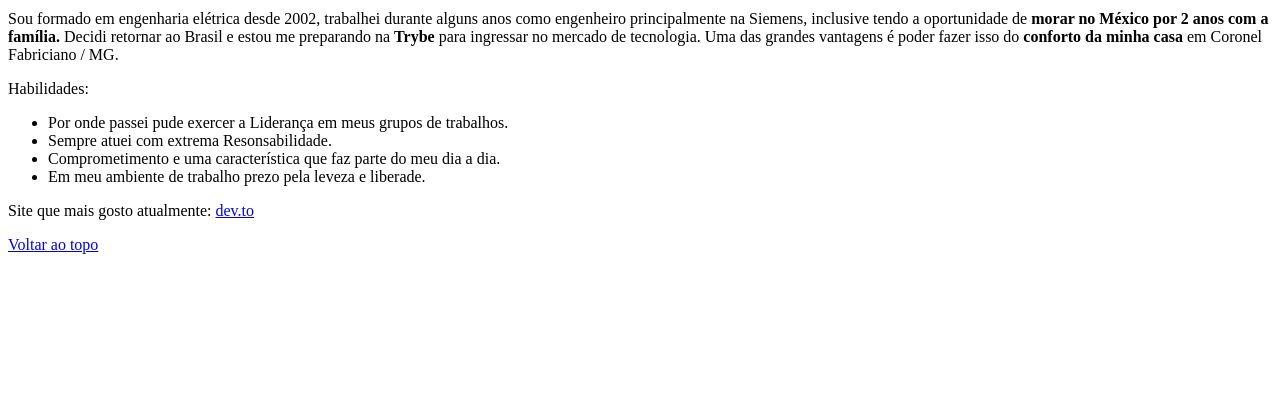
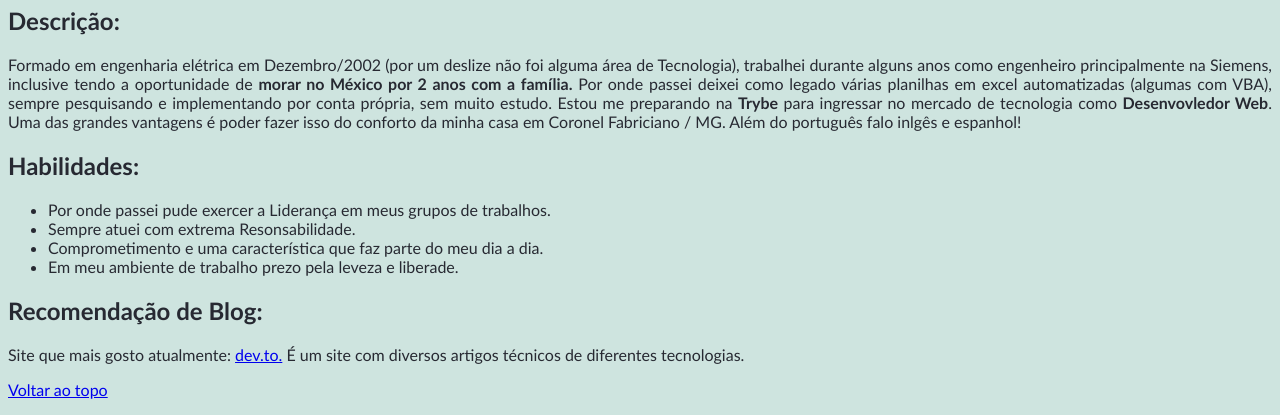
Before and after one commit to paolofullone/paolofullone.github.io, a plain HTML site: page index.html in a window 1280 px wide. Shown: the part 683-1098 px from the top of the page. Before the commit the page ends 953 px from the top, so only its background shows below. Drawn offline with Linux system fonts and the light colour scheme.

Commit message:
descrição complementadada e css aplicado.

```diff
--- a/index.html
+++ b/index.html
@@ -11,6 +11,29 @@
     <meta name="description" content="" />
     <meta name="viewport" content="width=device-width, initial-scale=1" />
     <link rel="stylesheet" href="" />
+    <style>
+      #nome {
+        font-family: fantasy;
+        text-align: center;
+      }
+
+      .center {
+        display: block;
+        margin-left: auto;
+        margin-right: auto;
+      }
+
+      body {
+        font-family:'Gill Sans', 'Gill Sans MT', Calibri, 'Trebuchet MS', sans-serif;
+        background-color: hsla(167, 29%, 85%, 1);
+        color: #272932;
+      }
+
+      p {
+        text-align: justify;
+      }
+    </style>
+    </head>
   </head>
   <body>
     <!--[if lt IE 7]>
@@ -29,27 +52,26 @@
       <br />
     </ul>
     <h1 id="nome">Paolo Enrico Iacono Fullone</h1>
-    <img src="images/paolo.jpeg" alt="Foto de Paolo" width="250" />
-    <br />
-    <p id="linkedin">
+    <img src="images/paolo.jpeg" alt="Foto de Paolo" width="250" class="center" />
+    <h2>Redes Sociais:</h2>
+    <p id="social-media">
+      <img src="images/linkedin.png" width="20">
       <a href="https://linkedin.com/in/paolofullone/" target="_blank"
         >Linkedin</a
-      >
-    </p>
-    <p>
+      > /
+      <img src="images/github.png" width="20">
       <a href="https://www.github.com/paolofullone" target="_blank">Github</a>
     </p>
-    <p>Descrição:</p>
+
+    <h2>Descrição:</h2>
     <p id="descricao">
-      Sou formado em engenharia elétrica desde 2002, trabalhei durante alguns
+      Formado em engenharia elétrica em Dezembro/2002 (por um deslize não foi alguma área de Tecnologia), trabalhei durante alguns
       anos como engenheiro principalmente na Siemens, inclusive tendo a
       oportunidade de
-      <strong>morar no México por 2 anos com a família.</strong> Decidi retornar
-      ao Brasil e estou me preparando na <strong>Trybe</strong> para ingressar
-      no mercado de tecnologia. Uma das grandes vantagens é poder fazer isso do
-      <strong>conforto da minha casa</strong> em Coronel Fabriciano / MG.
+      <strong>morar no México por 2 anos com a família.</strong> Por onde passei deixei como legado várias planilhas em excel automatizadas (algumas com VBA), sempre pesquisando e implementando por conta própria, sem muito estudo. Estou me preparando na <strong>Trybe</strong> para ingressar
+      no mercado de tecnologia como <strong>Desenvovledor Web</strong>. Uma das grandes vantagens é poder fazer isso do conforto da minha casa em Coronel Fabriciano / MG. Além do português falo inlgês e espanhol!
     </p>
-    <p id="habilidades">Habilidades:</p>
+    <h2 id="habilidades">Habilidades:</h2>
     <ul>
       <li>
         Por onde passei pude exercer a Liderança em meus grupos de trabalhos.
@@ -60,9 +82,11 @@
       </li>
       <li>Em meu ambiente de trabalho prezo pela leveza e liberade.</li>
     </ul>
+    <h2>Recomendação de Blog:</h2>
     <p id="blog">
       Site que mais gosto atualmente:
-      <a href="http://www.dev.to" target="_blank">dev.to</a>
+      <a href="http://www.dev.to" target="_blank">dev.to.</a>
+      É um site com diversos artigos técnicos de diferentes tecnologias.
     </p>
     <p><a href="#topo">Voltar ao topo</a></p>
     <script src="" async defer></script>
--- /dev/null
+++ b/style.css
@@ -0,0 +1,107 @@
+/* CSS HEX */
+--wintergreen-dream: #6b9080ff;
+--cambridge-blue: #a4c3b2ff;
+--light-cyan: #cce3deff;
+--mint-cream: #eaf4f4ff;
+--mint-cream-2: #f6fff8ff;
+
+/* CSS HSL */
+--wintergreen-dream: hsla(154, 15%, 49%, 1);
+--cambridge-blue: hsla(147, 21%, 70%, 1);
+--light-cyan: hsla(167, 29%, 85%, 1);
+--mint-cream: hsla(180, 31%, 94%, 1);
+--mint-cream-2: hsla(133, 100%, 98%, 1);
+
+/* SCSS HEX */
+$wintergreen-dream: #6b9080ff;
+$cambridge-blue: #a4c3b2ff;
+$light-cyan: #cce3deff;
+$mint-cream: #eaf4f4ff;
+$mint-cream-2: #f6fff8ff;
+
+/* SCSS HSL */
+$wintergreen-dream: hsla(154, 15%, 49%, 1);
+$cambridge-blue: hsla(147, 21%, 70%, 1);
+$light-cyan: hsla(167, 29%, 85%, 1);
+$mint-cream: hsla(180, 31%, 94%, 1);
+$mint-cream-2: hsla(133, 100%, 98%, 1);
+
+/* SCSS RGB */
+$wintergreen-dream: rgba(107, 144, 128, 1);
+$cambridge-blue: rgba(164, 195, 178, 1);
+$light-cyan: rgba(204, 227, 222, 1);
+$mint-cream: rgba(234, 244, 244, 1);
+$mint-cream-2: rgba(246, 255, 248, 1);
+
+/* SCSS Gradient */
+$gradient-top: linear-gradient(
+  0deg,
+  #6b9080ff,
+  #a4c3b2ff,
+  #cce3deff,
+  #eaf4f4ff,
+  #f6fff8ff
+);
+$gradient-right: linear-gradient(
+  90deg,
+  #6b9080ff,
+  #a4c3b2ff,
+  #cce3deff,
+  #eaf4f4ff,
+  #f6fff8ff
+);
+$gradient-bottom: linear-gradient(
+  180deg,
+  #6b9080ff,
+  #a4c3b2ff,
+  #cce3deff,
+  #eaf4f4ff,
+  #f6fff8ff
+);
+$gradient-left: linear-gradient(
+  270deg,
+  #6b9080ff,
+  #a4c3b2ff,
+  #cce3deff,
+  #eaf4f4ff,
+  #f6fff8ff
+);
+$gradient-top-right: linear-gradient(
+  45deg,
+  #6b9080ff,
+  #a4c3b2ff,
+  #cce3deff,
+  #eaf4f4ff,
+  #f6fff8ff
+);
+$gradient-bottom-right: linear-gradient(
+  135deg,
+  #6b9080ff,
+  #a4c3b2ff,
+  #cce3deff,
+  #eaf4f4ff,
+  #f6fff8ff
+);
+$gradient-top-left: linear-gradient(
+  225deg,
+  #6b9080ff,
+  #a4c3b2ff,
+  #cce3deff,
+  #eaf4f4ff,
+  #f6fff8ff
+);
+$gradient-bottom-left: linear-gradient(
+  315deg,
+  #6b9080ff,
+  #a4c3b2ff,
+  #cce3deff,
+  #eaf4f4ff,
+  #f6fff8ff
+);
+$gradient-radial: radial-gradient(
+  #6b9080ff,
+  #a4c3b2ff,
+  #cce3deff,
+  #eaf4f4ff,
+  #f6fff8ff
+);
```
Also changed, not shown: images/github.png (added), images/linkedin.png (added).
